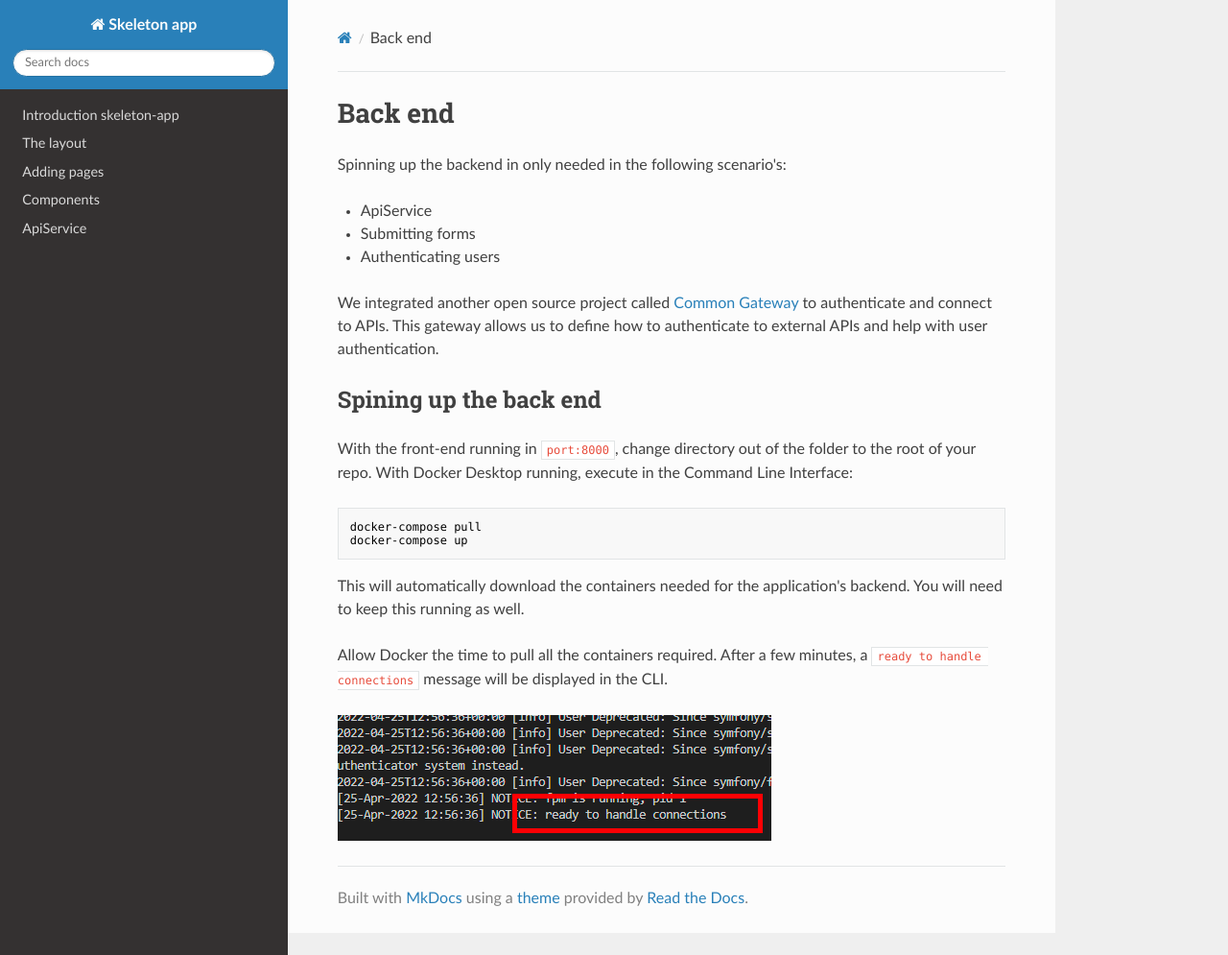
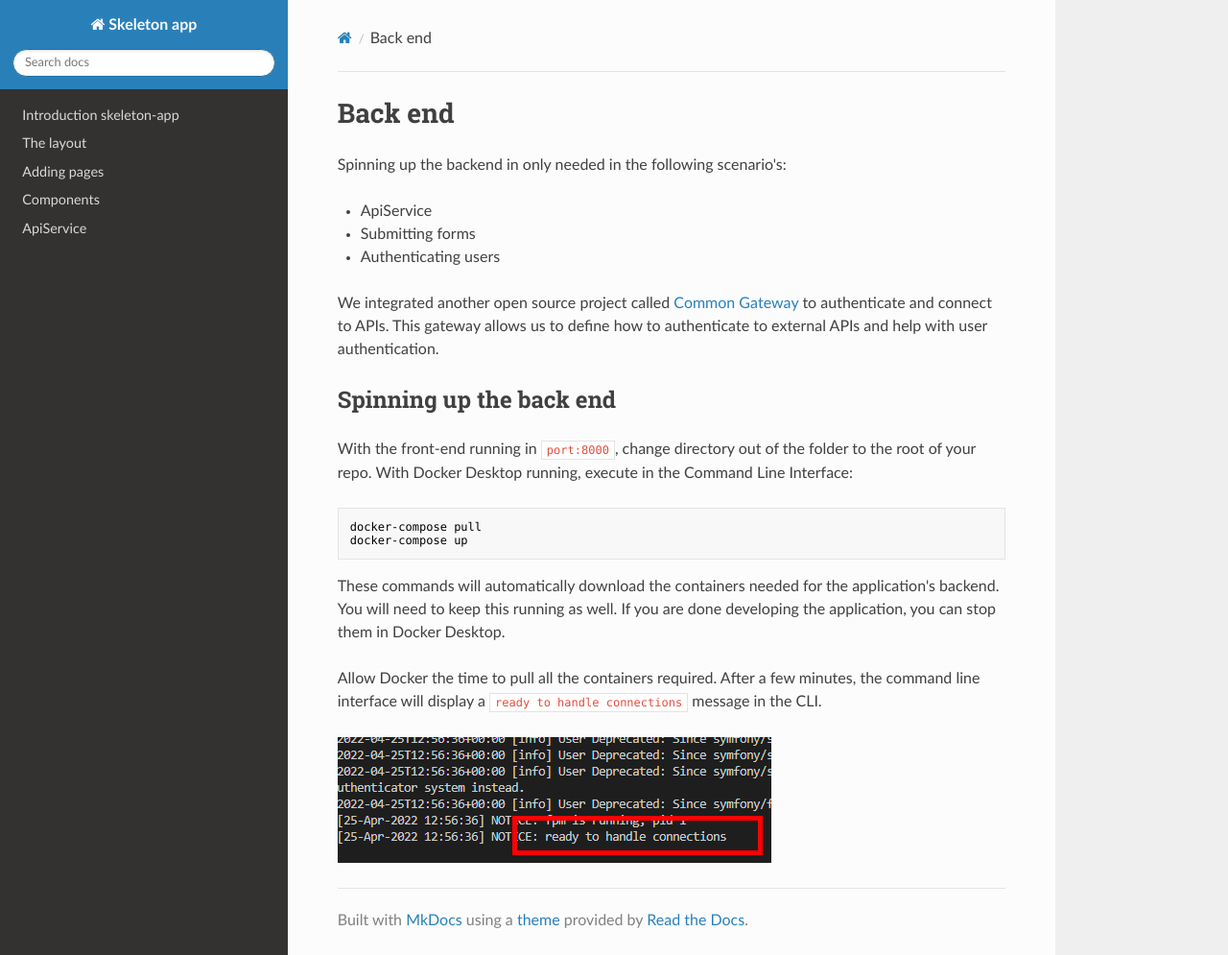
Before and after one commit to ConductionNL/skeleton-app, an MkDocs documentation site: the page built from docs/backend.md, in a window 1280 px wide and 995 px high. Shown: the whole window at 96% size. Built offline with MkDocs 1.6.1, drawn with Linux system fonts in a browser that asks for light colours; nearby versions of some CDN libraries.

Commit message:
front end en back end edited

````diff
--- a/docs/backend.md
+++ b/docs/backend.md
@@ -8,7 +8,7 @@ Spinning up the backend in only needed in the following scenario's:
 
 We integrated another open source project called [Common Gateway](https://github.com/ConductionNL/commonground-gateway) to authenticate and connect to APIs. This gateway allows us to define how to authenticate to external APIs and help with user authentication.
 
-## Spining up the back end
+## Spinning up the back end
 
 With the front-end running in `port:8000`, change directory out of the folder to the root of your repo. With Docker Desktop running, execute in the Command Line Interface:
 
@@ -17,8 +17,8 @@ docker-compose pull
 docker-compose up
 ```
 
-This will automatically download the containers needed for the application's backend. You will need to keep this running as well.
+These commands will automatically download the containers needed for the application's backend. You will need to keep this running as well. If you are done developing the application, you can stop them in Docker Desktop.
 
-Allow Docker the time to pull all the containers required. After a few minutes, a `ready to handle connections` message will be displayed in the CLI.
+Allow Docker the time to pull all the containers required. After a few minutes, the command line interface will display a `ready to handle connections` message in the CLI.
 
 ![Ready](./images/ready-connection.png)
````
Also changed, not shown: docs/frontend.md (+2 -2 lines).
